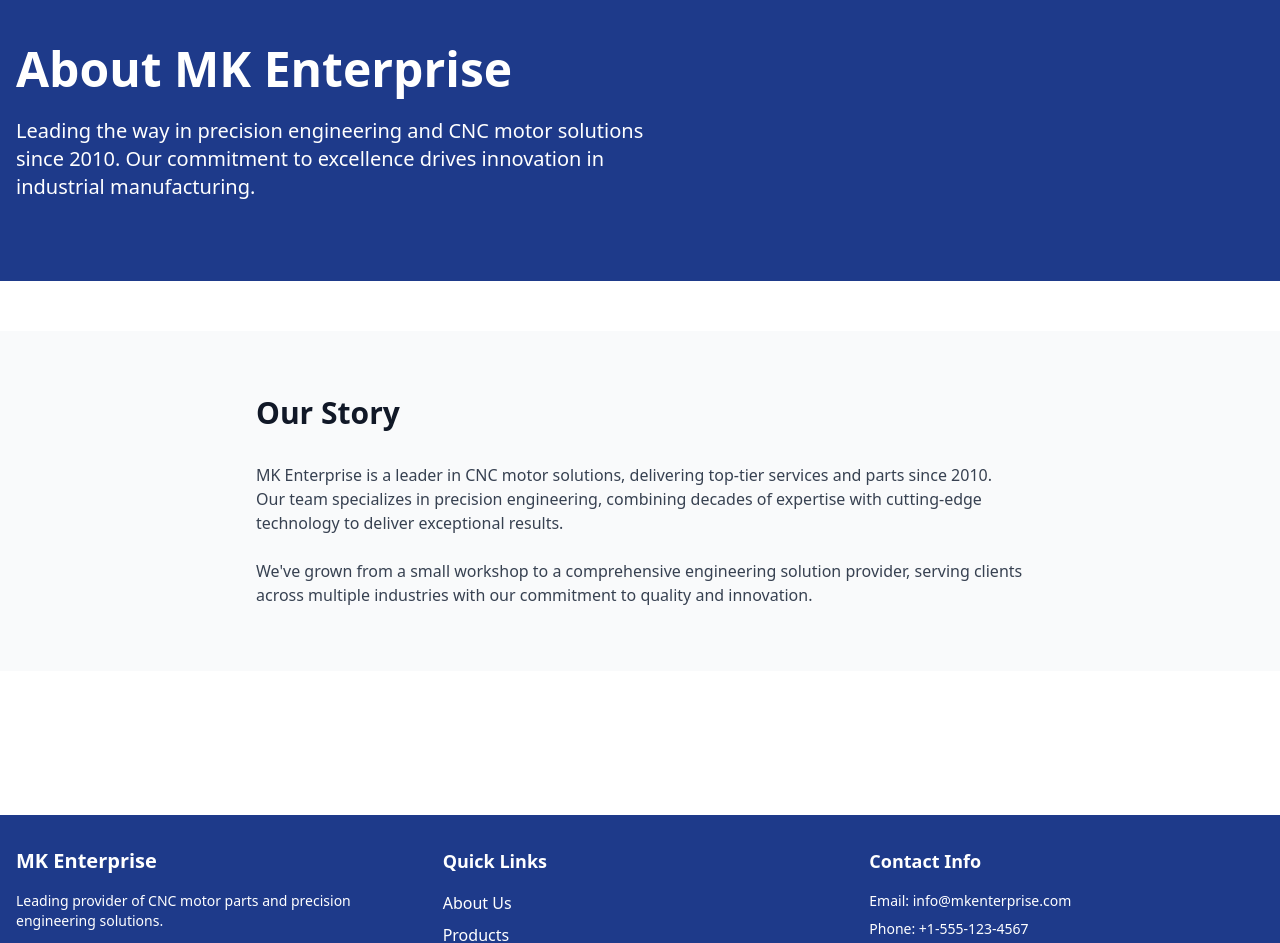
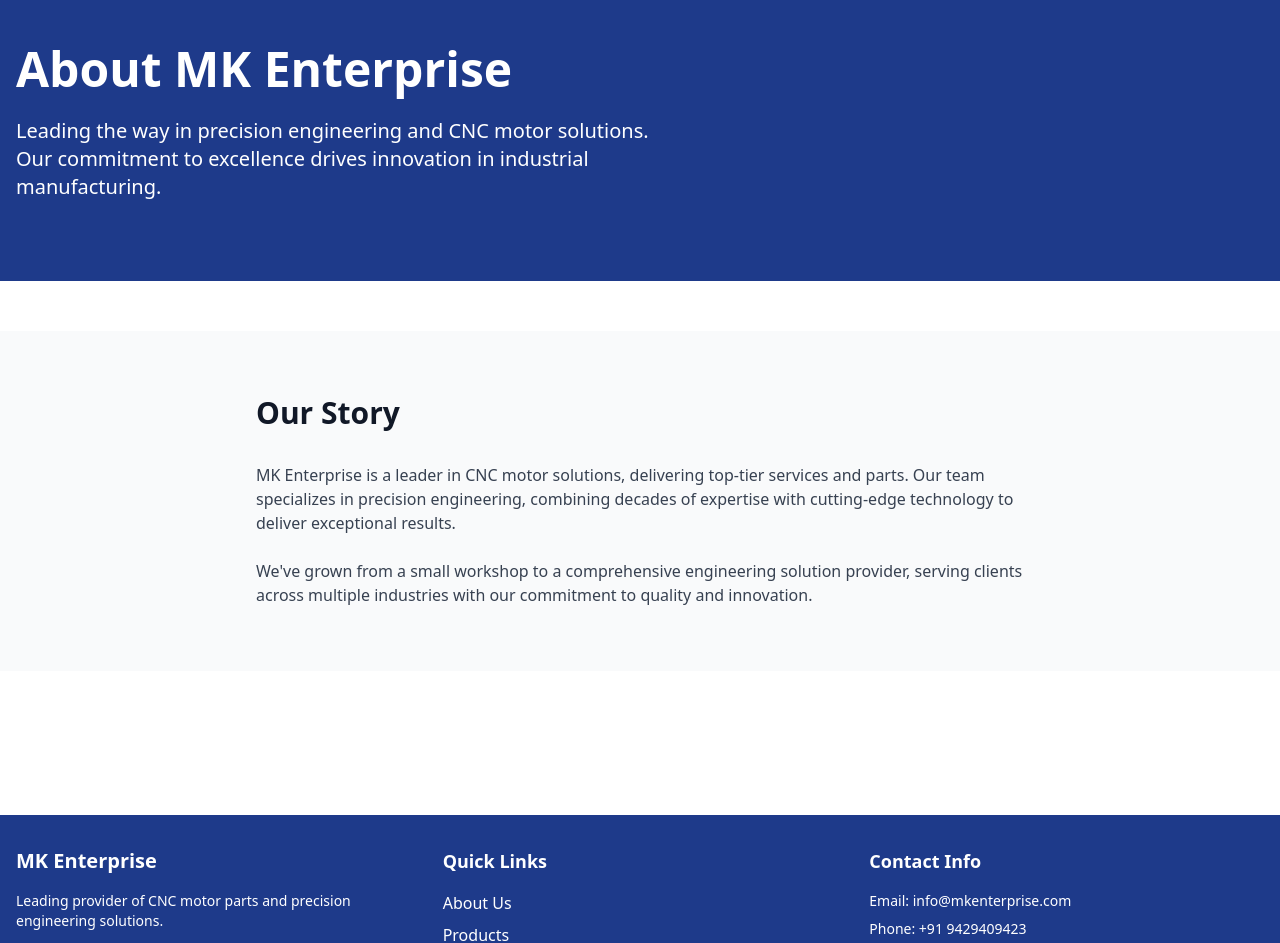
Before and after one commit to krunalPatel4426/maa-khodal-tech, a React (Vite) app: page /about in a window 1280 px wide. Shown: the part 49-992 px from the top of the page. Built offline with nearby package versions, Linux system fonts and the light colour scheme.

Commit message:
info change

```diff
--- a/src/components/layout/Footer.jsx
+++ b/src/components/layout/Footer.jsx
@@ -48,7 +48,7 @@ function Footer() {
           <div>
             <h4 className="text-lg font-semibold mb-4">Contact Info</h4>
             <p className="text-sm mb-2">Email: info@mkenterprise.com</p>
-            <p className="text-sm mb-4">Phone: +1-555-123-4567</p>
+            <p className="text-sm mb-4">Phone: +91 9429409423</p>
             <div className="flex space-x-4">
               <a href="#" className="hover:text-secondary transition-colors"><FaTwitter size={20} /></a>
               <a href="#" className="hover:text-secondary transition-colors"><FaLinkedin size={20} /></a>
--- a/src/pages/About.jsx
+++ b/src/pages/About.jsx
@@ -81,7 +81,7 @@ function About() {
           <div className="container mx-auto px-4">
             <h1 className="text-4xl md:text-5xl font-bold mb-6">About MK Enterprise</h1>
             <p className="text-xl max-w-2xl">
-              Leading the way in precision engineering and CNC motor solutions since 2010.
+              Leading the way in precision engineering and CNC motor solutions.
               Our commitment to excellence drives innovation in industrial manufacturing.
             </p>
           </div>
@@ -94,7 +94,7 @@ function About() {
               <h2 className="text-3xl font-bold mb-8">Our Story</h2>
               <p className="text-gray-700 mb-6">
                 MK Enterprise is a leader in CNC motor solutions, delivering top-tier services
-                and parts since 2010. Our team specializes in precision engineering, combining
+                and parts. Our team specializes in precision engineering, combining
                 decades of expertise with cutting-edge technology to deliver exceptional results.
               </p>
               <p className="text-gray-700">
--- a/src/pages/Contact.jsx
+++ b/src/pages/Contact.jsx
@@ -77,7 +77,7 @@ function Contact() {
                     <FaPhone className="text-primary text-xl mt-1" />
                     <div>
                       <h3 className="text-lg font-semibold mb-2">Phone</h3>
-                      <p className="text-gray-600">+1-555-123-4567</p>
+                      <p className="text-gray-600">+91 9429409423</p>
                     </div>
                   </div>
 
@@ -94,9 +94,9 @@ function Contact() {
                     <div>
                       <h3 className="text-lg font-semibold mb-2">Address</h3>
                       <p className="text-gray-600">
-                        123 Industrial Park Drive<br />
-                        Manufacturing City, MC 12345<br />
-                        United States
+                        B/11 Jalaram Compelx Rameshwar Estate Road,<br />
+                        Near Virat Nagar Kenal Road<br />
+                        Ahmedabad
                       </p>
                     </div>
                   </div>
```
